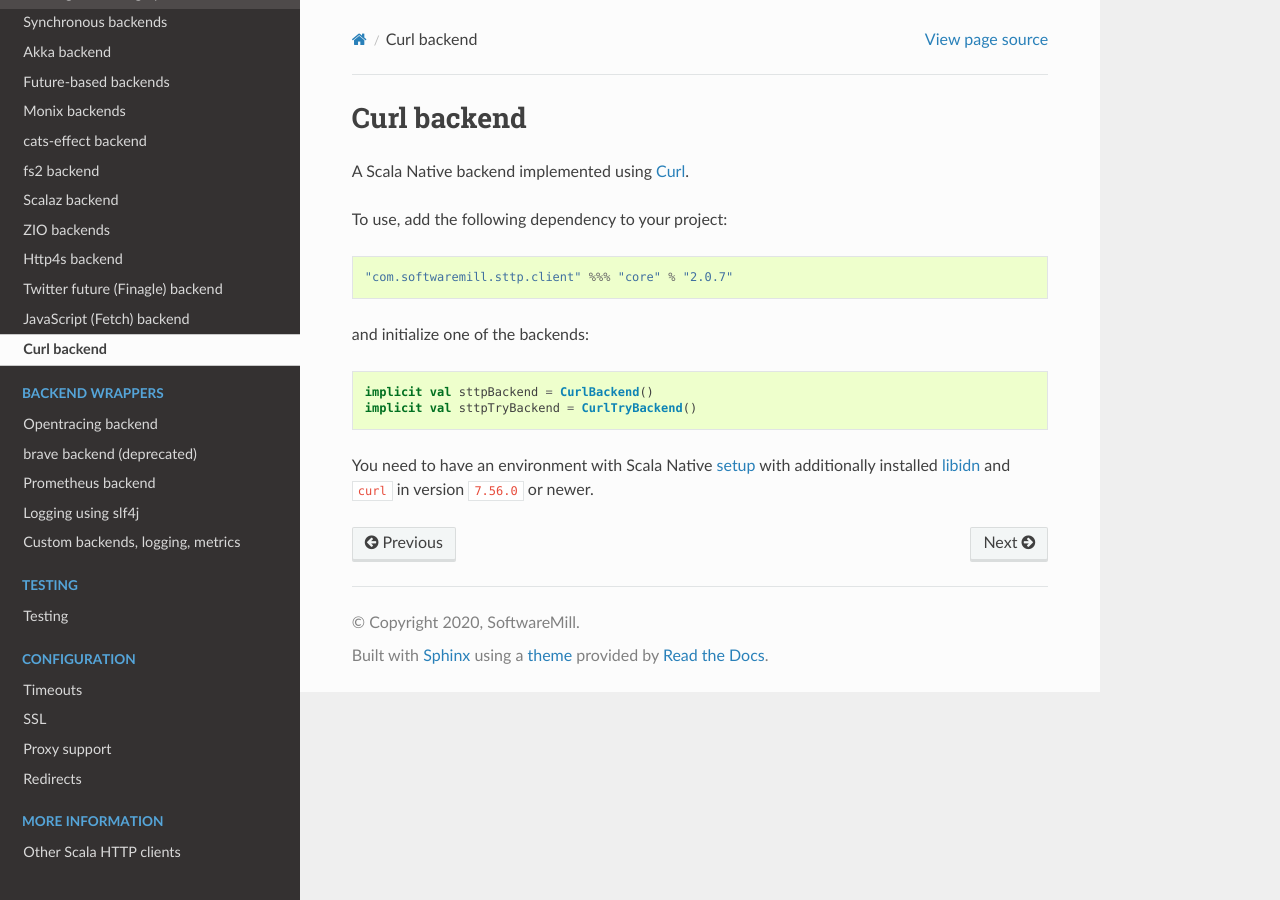
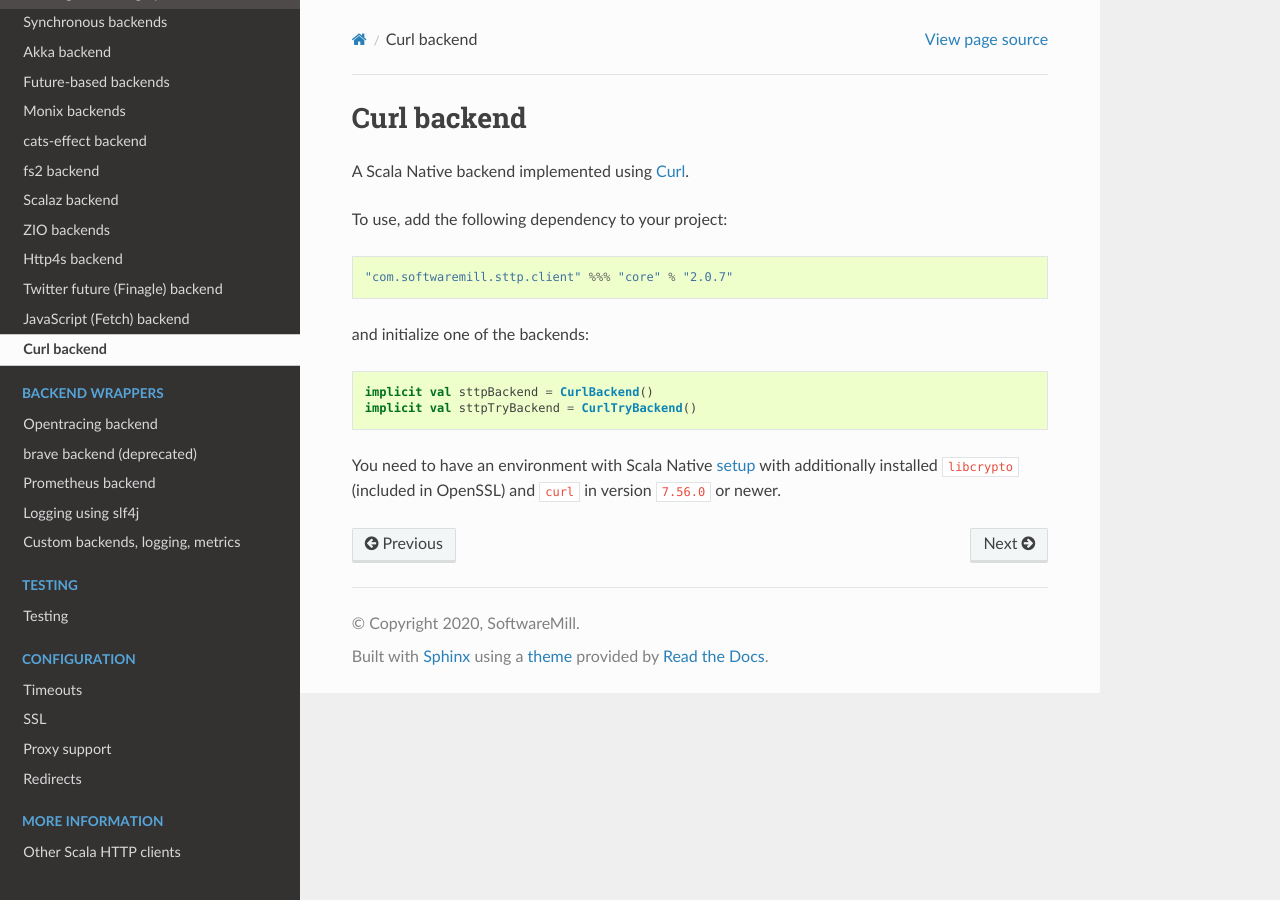
Before and after one commit to softwaremill/sttp, a Sphinx documentation site: the page built from docs/backends/native/curl.md, in a window 1280 px wide. Built offline with Sphinx 7.4.7 and the Read the Docs theme 2.0.0, drawn with Linux system fonts in a browser that asks for light colours.

Commit message:
Add libcrypto MD5 digest to Scala Native

````diff
--- a/docs/backends/native/curl.md
+++ b/docs/backends/native/curl.md
@@ -17,4 +17,4 @@ implicit val sttpTryBackend = CurlTryBackend()
 ```
 
 You need to have an environment with Scala Native [setup](https://scala-native.readthedocs.io/en/latest/user/setup.html)
-with additionally installed [libidn](https://www.gnu.org/software/libidn/) and `curl` in version `7.56.0` or newer.
+with additionally installed `libcrypto` (included in OpenSSL) and `curl` in version `7.56.0` or newer.
````
Also changed, not shown: 5 other files.
